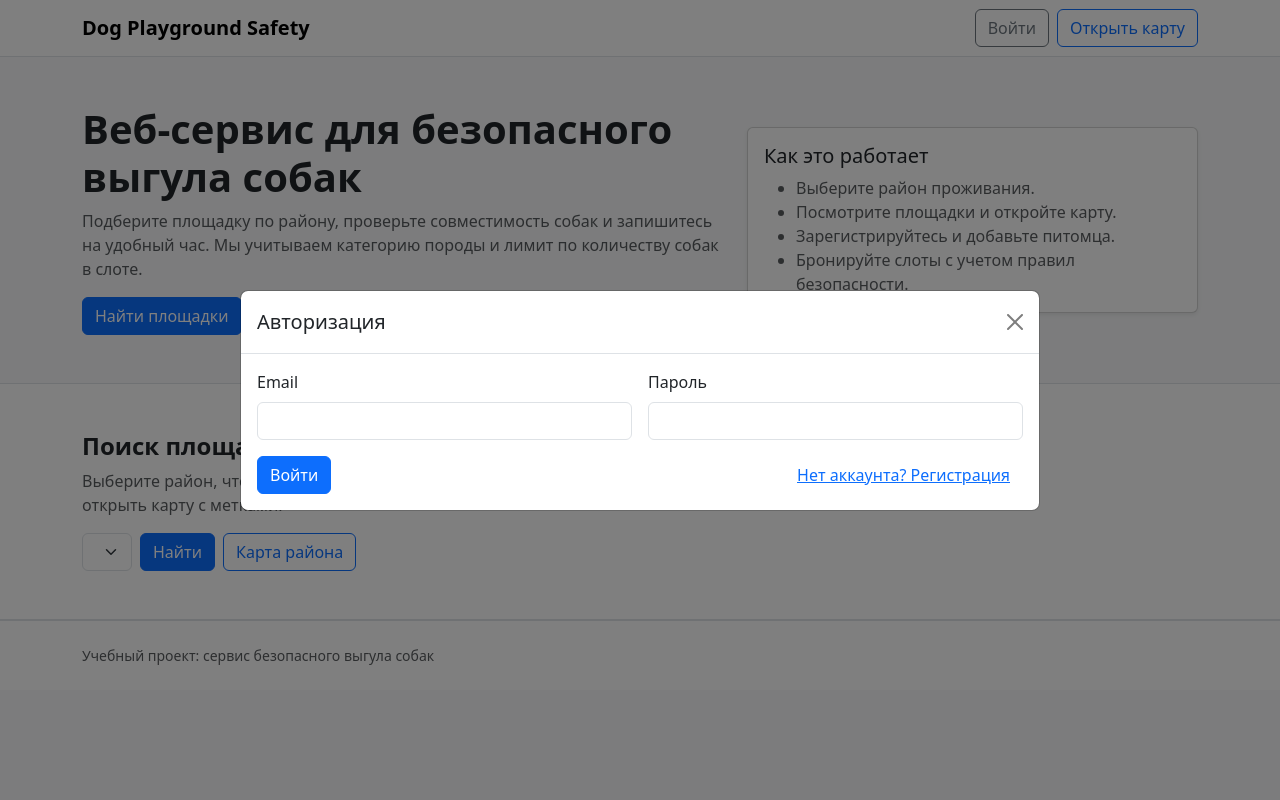
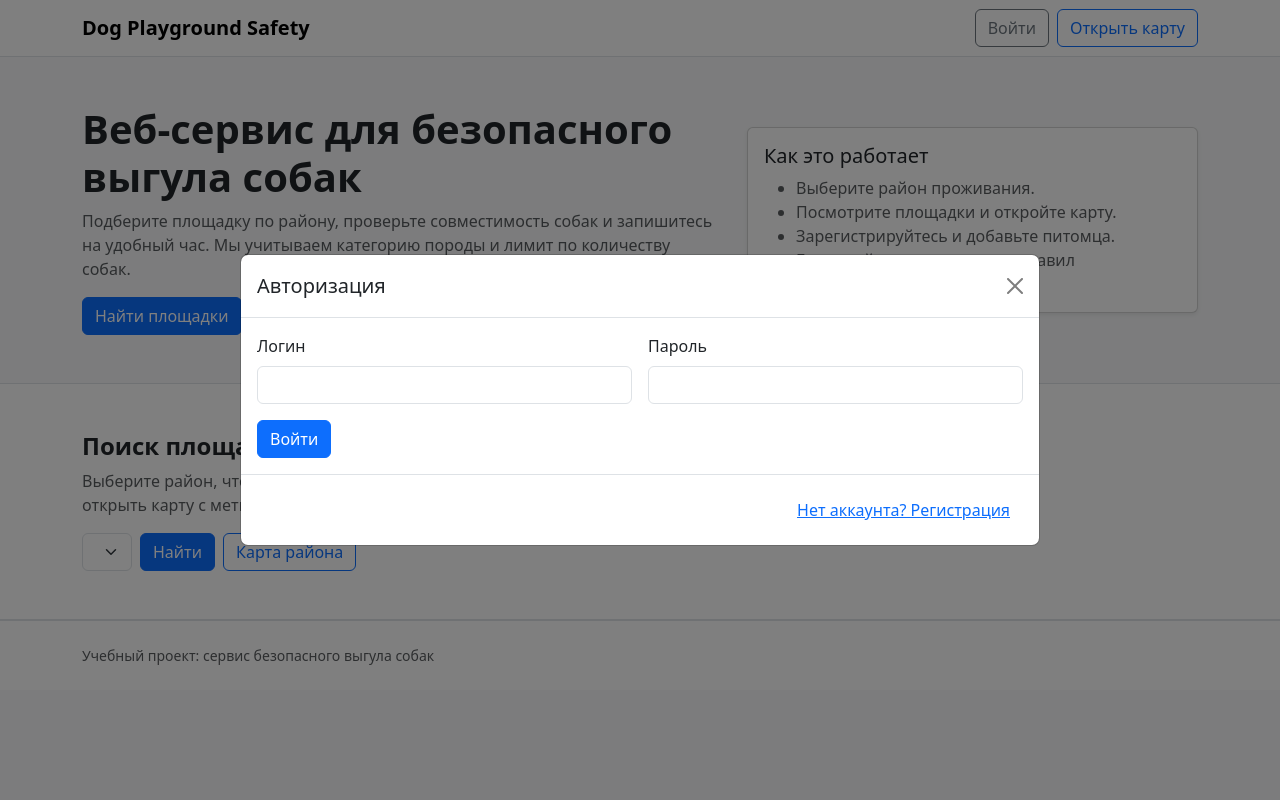
Before and after one commit to yaurnee52/Dog-Playgrounds-in-Moscow, a Flask app: page / in a window 1280 px wide, after a click on "Войти". Run offline with Flask 3, Linux system fonts and the light colour scheme; data that the repository does not hold is empty; some libraries are stand-ins or nearby versions.

Commit message:
Fix registration

```diff
--- a/app.py
+++ b/app.py
@@ -466,10 +466,10 @@ def register_user():
 @app.route("/api/login", methods=["POST"])
 def login_user():
     payload = request.get_json(silent=True) or {}
-    email = (payload.get("email") or "").strip().lower()
+    username = (payload.get("username") or "").strip()
     password = payload.get("password") or ""
 
-    if not email or not password:
+    if not username or not password:
         return jsonify({"error": "Missing credentials"}), 400
 
     with get_db() as conn:
@@ -478,16 +478,16 @@ def login_user():
                 """
                 SELECT id, username, password_hash
                 FROM users
-                WHERE email = %s
+                WHERE username = %s
                 """,
-                (email,),
+                (username,),
             )
             user_row = cur.fetchone()
 
     if not user_row or not check_password_hash(
         user_row["password_hash"], password
     ):
-        return jsonify({"error": "Invalid email or password"}), 401
+        return jsonify({"error": "Invalid username or password"}), 401
 
     return jsonify({"success": True, "user_id": user_row["id"], "username": user_row["username"]})
 
--- a/static/index.js
+++ b/static/index.js
@@ -127,12 +127,16 @@ function showLoginForm() {
   authTitle.textContent = "Авторизация";
   loginForm.classList.remove("d-none");
   registerForm.classList.add("d-none");
+  showRegisterBtn.classList.remove("d-none");
+  showLoginBtn.classList.add("d-none");
 }
 
 function showRegisterForm() {
   authTitle.textContent = "Регистрация";
   registerForm.classList.remove("d-none");
   loginForm.classList.add("d-none");
+  showRegisterBtn.classList.add("d-none");
+  showLoginBtn.classList.remove("d-none");
 }
 
 showRegisterBtn.addEventListener("click", showRegisterForm);
--- a/templates/index.html
+++ b/templates/index.html
@@ -36,7 +36,7 @@
             <p class="text-muted">
               Подберите площадку по району, проверьте совместимость собак и
               запишитесь на удобный час. Мы учитываем категорию породы и лимит
-              по количеству собак в слоте.
+              по количеству собак.
             </p>
             <div class="d-flex flex-wrap gap-2">
               <a class="btn btn-primary" href="#search">Найти площадки</a>
@@ -112,8 +112,8 @@
 
             <form id="loginForm" class="row g-3">
               <div class="col-md-6">
-                <label class="form-label">Email</label>
-                <input class="form-control" name="email" type="email" required />
+                <label class="form-label">Логин</label>
+                <input class="form-control" name="username" required />
               </div>
               <div class="col-md-6">
                 <label class="form-label">Пароль</label>
@@ -126,13 +126,6 @@
               </div>
               <div class="col-12 d-flex align-items-center justify-content-between">
                 <button class="btn btn-primary" type="submit">Войти</button>
-                <button
-                  class="btn btn-link"
-                  type="button"
-                  id="showRegisterBtn"
-                >
-                  Нет аккаунта? Регистрация
-                </button>
               </div>
             </form>
 
@@ -175,11 +168,20 @@
                 <button class="btn btn-success" type="submit">
                   Зарегистрироваться
                 </button>
-                <button class="btn btn-link" type="button" id="showLoginBtn">
-                  Уже есть аккаунт? Войти
-                </button>
               </div>
             </form>
+          </div>
+          <div class="modal-footer">
+            <button
+              class="btn btn-link"
+              type="button"
+              id="showRegisterBtn"
+            >
+              Нет аккаунта? Регистрация
+            </button>
+            <button class="btn btn-link d-none" type="button" id="showLoginBtn">
+              Уже есть аккаунт? Войти
+            </button>
           </div>
         </div>
       </div>
```
